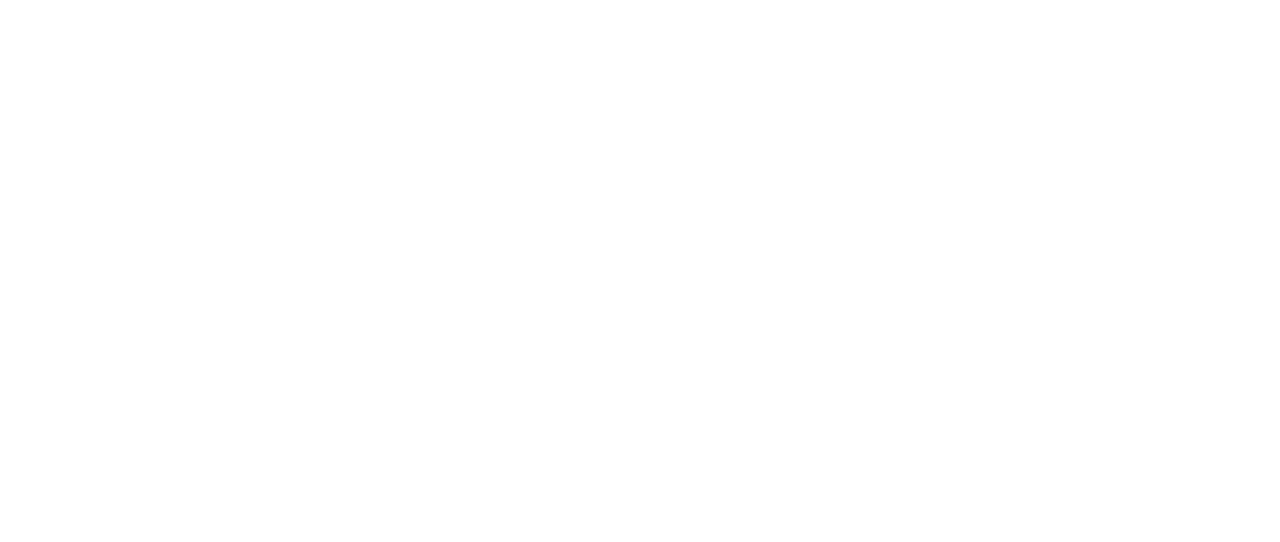
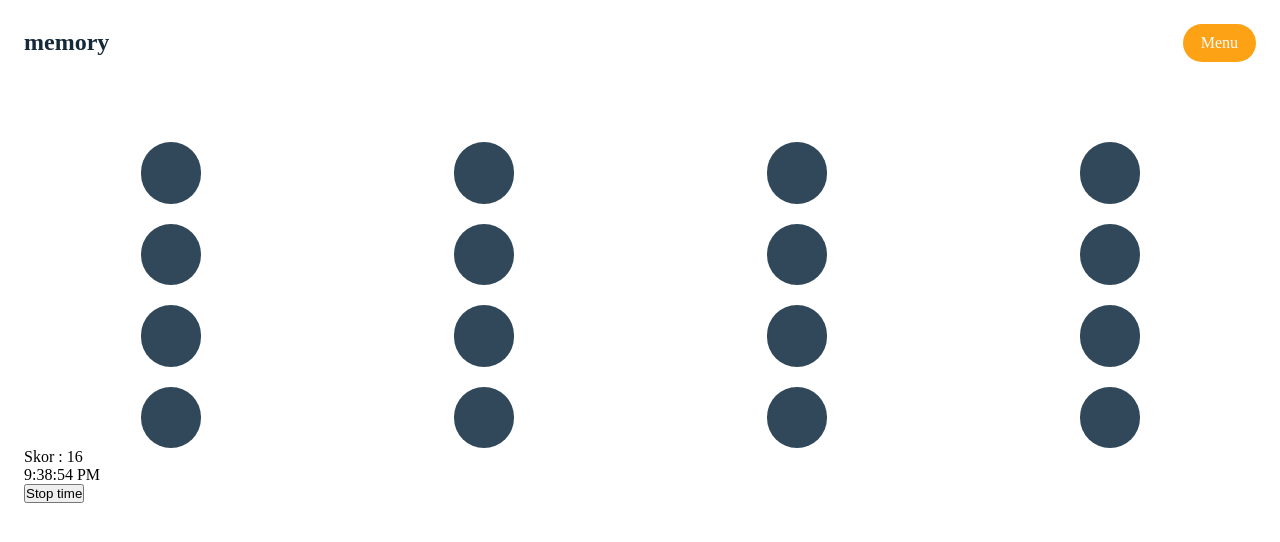
Before and after one commit to Elif-yigit/memory, a plain HTML site: page index.html in a window 1280 px wide. Drawn offline with Linux system fonts and the light colour scheme.

Commit message:
memory.js güncellendi

```diff
--- a/assets/css/main.css
+++ b/assets/css/main.css
@@ -0,0 +1,80 @@
+* {
+  margin: 0;
+  padding: 0;
+  box-sizing: border-box;
+}
+
+/* html, body {
+  height: 100%;
+}
+
+body {
+
+  display: grid;
+  place-items: center;
+} */
+
+.container {
+
+  padding:24px;
+}
+
+.flex{
+  margin-bottom: 80px;
+  display: flex;
+  justify-content: space-between;
+  align-items: center;
+}
+
+.flex h4 {
+  font-family: Atkinson Hyperlegible;
+font-size: 24px;
+font-weight: 700;
+line-height: 29.76px;
+text-align: left;
+text-underline-position: from-font;
+text-decoration-skip-ink: none;
+color:rgba(21, 41, 56, 1);
+
+}
+
+.flex a {
+
+  background-color: rgba(253, 162, 20, 1);
+  padding: 10px 18px;
+  border-radius: 26px;
+  text-decoration: none;
+  color:rgba(252, 252, 252, 1);
+}
+
+.game {
+
+  display: grid;
+    grid-template-columns: repeat(4, 1fr);
+    place-items: center;
+    align-items: center;
+    gap: 20px;
+}
+
+.gameActive {
+
+  padding: 6px 20px;
+  background-color: rgba(48, 72, 89, 1);
+  border-radius: 59px;
+  font-family: Atkinson Hyperlegible;
+  font-size: 40px;
+  font-weight: 700;
+  line-height: 49.6px;
+  text-align: center;
+  text-underline-position: from-font;
+  text-decoration-skip-ink: none;
+  color: rgba(252, 252, 252, 1);
+  cursor: pointer;
+  user-select: none;
+  color: transparent;
+}
+
+.gameActiveButon {
+  color: rgba(252, 252, 252, 1);
+   background-color: rgba(188, 206, 217, 1);
+}
--- a/assets/js/memory.js
+++ b/assets/js/memory.js
@@ -0,0 +1,103 @@
+ /*
+
+ dizi oluştur.
+ dizi'yi iki katına çıkar.
+ diziyi karıştır.
+ elemanları console yazdır kontrol et sonra
+ elemanları div  içine  innerHtml ile yazdır
+ bütüm elemanları yakalamak için for döngüsü kullanmak gerekiyor
+ her ögeye tıkladığında çalışmasını istediğim için önce fonksiyon oluşturmak gerekiyor
+ ve bu her öge için gerekli olduğu için burda for döngüsü kullanmalıyım.
+ html'e yazdırdıktan sonra bu kutuların kapanıp açılmasını istiyorum
+ bunun için önce buton olarak değişken atamalıyım sonra bu butonların
+ hepsini for ile yakalamalıyım
+ sonra event atayım yeni bir fonksiyon oluşşturmam gerek
+ bu fonksiyonda bu kutuların aktif olduğunu anlamam için
+ toggle ile class atamam gerekiyor.
+
+
+settime out ile açılan sayıların süresini belirle
+esleşme fonksiyonu oluştur
+for ile bütün elemanları yakalayıp if koşulu belirle
+eşleşen sayıları belirt
+html skoru innerhtml ile bağla
+ skor başlangıç için 0 ile başla
+ sonra birer arttır
+
+
+
+
+
+ */
+
+
+ let oyunlar = [1,2,3,4,5,6,7,8];
+
+ oyunlar = oyunlar.concat(oyunlar);
+//  console.log(oyunlar);
+
+//  console.log(oyun);
+
+let secilenKart=[];
+
+oyunlar.sort(() => Math.random() - 0.5);
+
+let skor =0;
+
+const score = document.querySelector('.skor');
+// console.log(oyunlar);
+
+ for (const oyun of oyunlar) {
+
+  document.querySelector('.game').innerHTML += `<div class='gameActive'>${oyun}</div>`;
+ }
+
+const items = document.querySelectorAll('.gameActive');
+
+ function aktifButonEkle () {
+
+  this.classList.add('gameActiveButon');
+  setTimeout(() => {
+   this.classList.remove('gameActiveButon');
+
+  } ,2000);
+
+
+
+ }
+
+ secilenKart = [];
+
+
+
+function eslestir () {
+
+  for (const item of items) {
+
+    item.addEventListener('click', aktifButonEkle);
+    skor++;
+    item.classList.add('eslesti');
+    secilenKart.push(oyunlar);
+  }
+
+  score.innerHTML =`<div>Skor : ${skor}</div>`
+
+
+ if(skor === 16) {
+
+   console.log('oyun bitti');
+
+ }
+
+}
+
+eslestir ();
+
+const demoElement = document.querySelector(".demo");
+const d = new Date();
+console.log(demoElement);  // Öğeyi kontrol et
+if (demoElement) {
+   demoElement.innerHTML = d.toLocaleTimeString();
+} else {
+   console.error('Element bulunamadı!');
+}
--- a/index.html
+++ b/index.html
@@ -8,6 +8,19 @@
   <title>memory game</title>
 </head>
 <body>
+  <div class="container">
 
+  <div class="flex">
+<h4>memory</h4>
+<a href="#">Menu</a>
+</div>
+  <div class="game">
+    <!-- <div class="gameActive"></div> -->
+  </div>
+
+  <div class="skor"></div>
+  <div class="demo"></div>
+  <button onclick="clearInterval(demoElement)">Stop time</button>
+</div>
 </body>
 </html>
```
